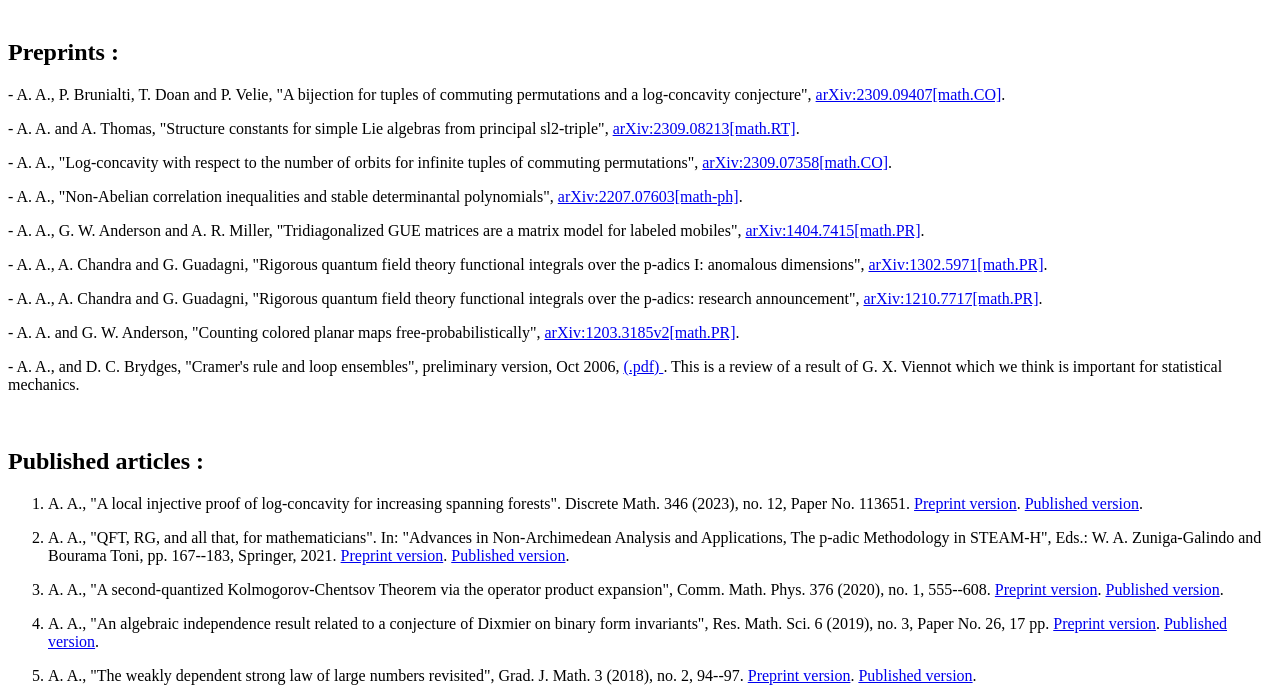
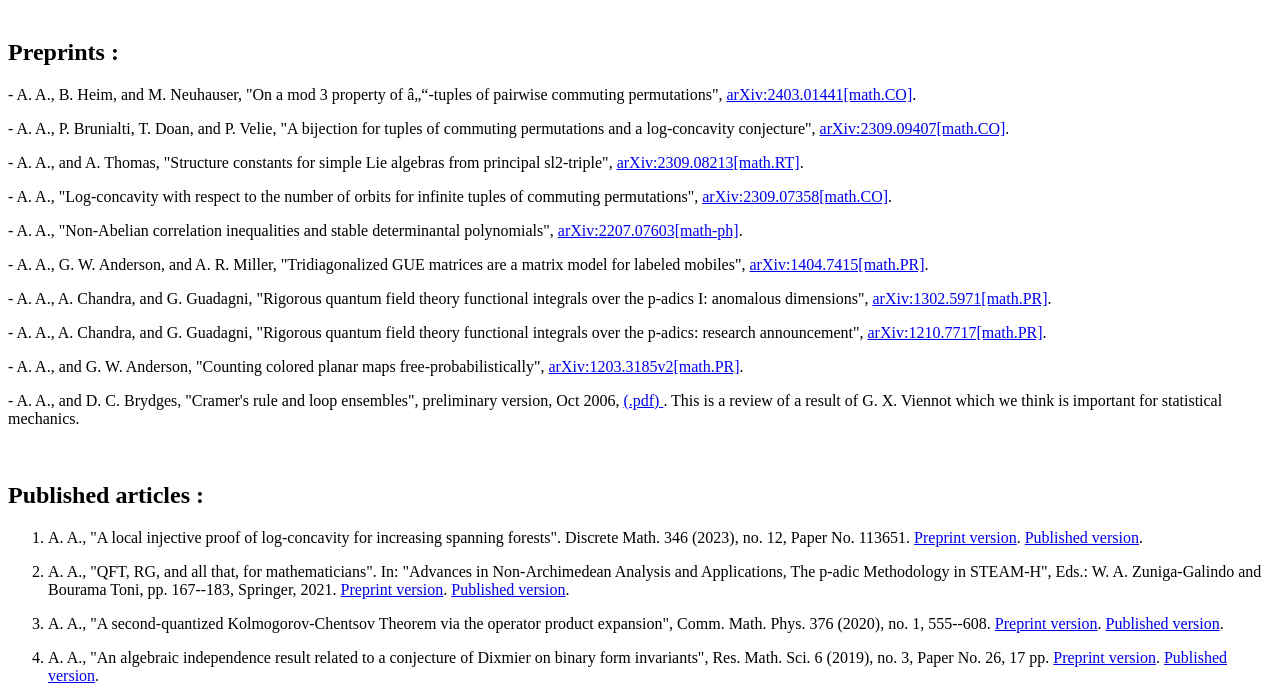
Before and after one commit to Mabdesselam/mabdesselam.github.io, a plain HTML site: page publications.html in a window 1280 px wide. Shown: the part 105-800 px from the top of the page. Drawn offline with Linux system fonts and the light colour scheme.

Commit message:
Update publications.html

```diff
--- a/publications.html
+++ b/publications.html
@@ -23,11 +23,14 @@
 <h2> Preprints : </h2>
 
 <p>
-- A. A., P. Brunialti, T. Doan and P. Velie,
+- A. A., B. Heim, and M. Neuhauser, "On a mod 3 property of ℓ-tuples of pairwise commuting permutations",
+<a href="https://arxiv.org/abs/2403.01441">arXiv:2403.01441[math.CO]</a>.
+<p>
+- A. A., P. Brunialti, T. Doan, and P. Velie,
 "A bijection for tuples of commuting permutations and a log-concavity conjecture",
 <a href="https://arxiv.org/abs/2309.09407">arXiv:2309.09407[math.CO]</a>.
 <p>
-- A. A. and A. Thomas, "Structure constants for simple Lie algebras from principal sl2-triple",
+- A. A., and A. Thomas, "Structure constants for simple Lie algebras from principal sl2-triple",
 <a href="https://arxiv.org/abs/2309.08213">arXiv:2309.08213[math.RT]</a>.
 <p>
 - A. A., "Log-concavity with respect to the number of orbits for infinite tuples of commuting permutations",
@@ -36,16 +39,16 @@
 - A. A., "Non-Abelian correlation inequalities and stable determinantal polynomials",
 <a href="https://arxiv.org/abs/2207.07603">arXiv:2207.07603[math-ph]</a>.
 <p>
-- A. A., G. W. Anderson and A. R. Miller, "Tridiagonalized GUE matrices are a matrix model for labeled mobiles",
+- A. A., G. W. Anderson, and A. R. Miller, "Tridiagonalized GUE matrices are a matrix model for labeled mobiles",
 <a href="http://arxiv.org/abs/1404.7415">arXiv:1404.7415[math.PR]</a>.
 <p>
--  A. A., A. Chandra and G. Guadagni, "Rigorous quantum field theory functional integrals over the p-adics I: anomalous dimensions",
+-  A. A., A. Chandra, and G. Guadagni, "Rigorous quantum field theory functional integrals over the p-adics I: anomalous dimensions",
 <a href="http://arxiv.org/abs/1302.5971">arXiv:1302.5971[math.PR]</a>.
 <p>
-- A. A., A. Chandra and G. Guadagni, "Rigorous quantum field theory functional integrals over the p-adics: research announcement",
+- A. A., A. Chandra, and G. Guadagni, "Rigorous quantum field theory functional integrals over the p-adics: research announcement",
 <a href="http://arxiv.org/abs/1210.7717"> arXiv:1210.7717[math.PR]</a>.
 <p>
-- A. A. and G. W. Anderson, "Counting colored planar maps free-probabilistically",
+- A. A., and G. W. Anderson, "Counting colored planar maps free-probabilistically",
 <a href="http://arxiv.org/abs/1203.3185"> arXiv:1203.3185v2[math.PR]</a>.
 <p>
 - A. A., and D. C. Brydges, "Cramer's rule and loop ensembles", preliminary
@@ -99,7 +102,7 @@ A. A., "Towards three-dimensional conformal probability",  p-Adic Numbers Ultram
 </li>
 
 <li><p>
-A. A. and J. Chipalkatti, "On the reconstruction problem for Pascal lines", Discrete Comput. Geom. 60 (2018), no. 2, 381--405.
+A. A., and J. Chipalkatti, "On the reconstruction problem for Pascal lines", Discrete Comput. Geom. 60 (2018), no. 2, 381--405.
 <a href="https://arxiv.org/abs/1608.05056">Preprint version</a>.
 <a href="https://link.springer.com/article/10.1007/s00454-018-9981-4">Published version</a>.
 </li>
@@ -309,7 +312,7 @@ Constructive physics
 <BR>
 <h2>Other:</h2>
 <p>
-- A. A., P.  Blanchard, J. Feldman, A. Jaffe, J. Jona-Lasinio, C.  Kopper, J. Magnen and V. Rivasseau, "Roland S&eacute;n&eacute;or".
+- A. A., P.  Blanchard, J. Feldman, A. Jaffe, J. Jona-Lasinio, C.  Kopper, J. Magnen, and V. Rivasseau, "Roland S&eacute;n&eacute;or".
 <a href="http://www.iamp.org/bulletins/old-bulletins/Bulletin-July2016-print.pdf">International Association of Mathematical Physics News Bulletin, July 2016</a>.
 
 <BR>
```
